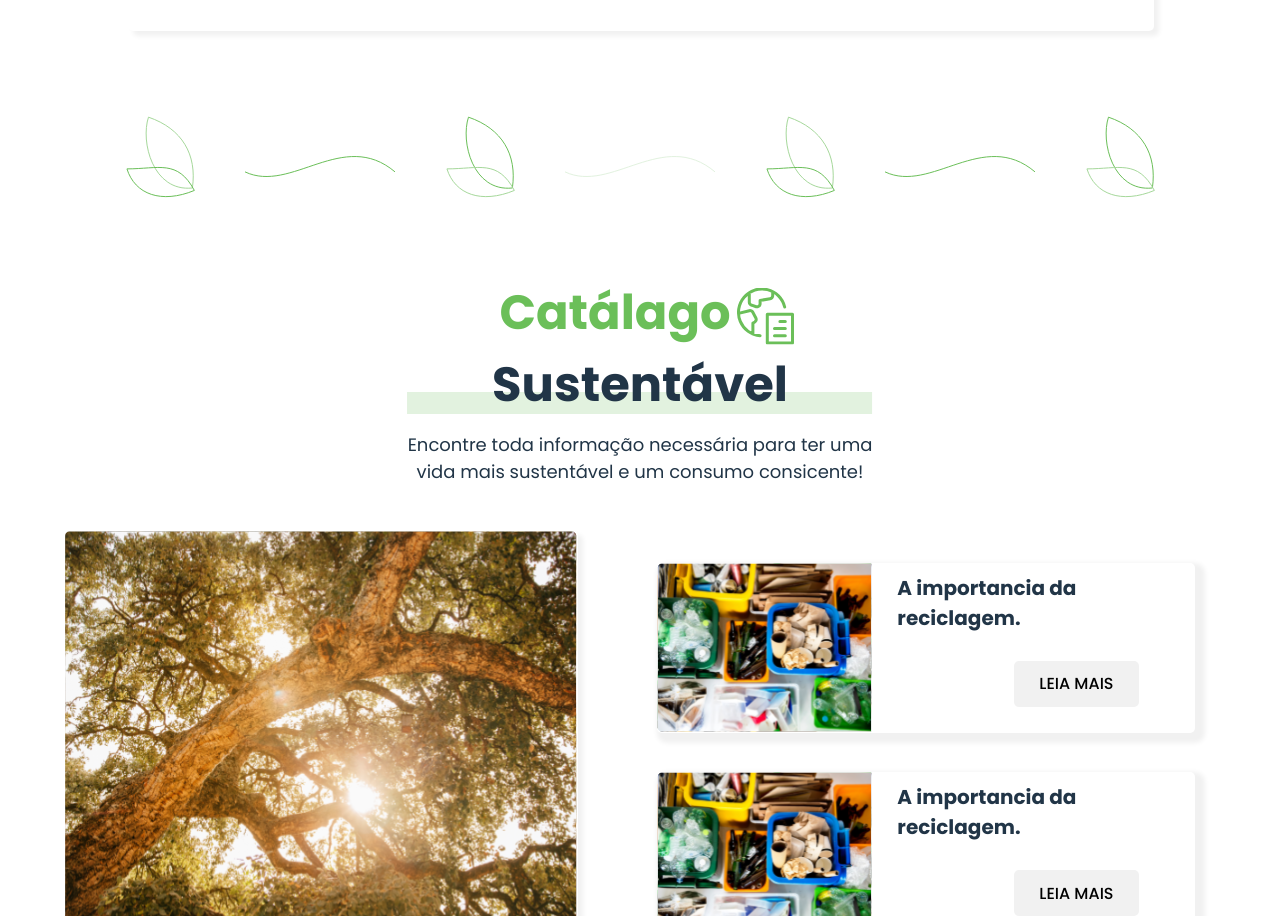
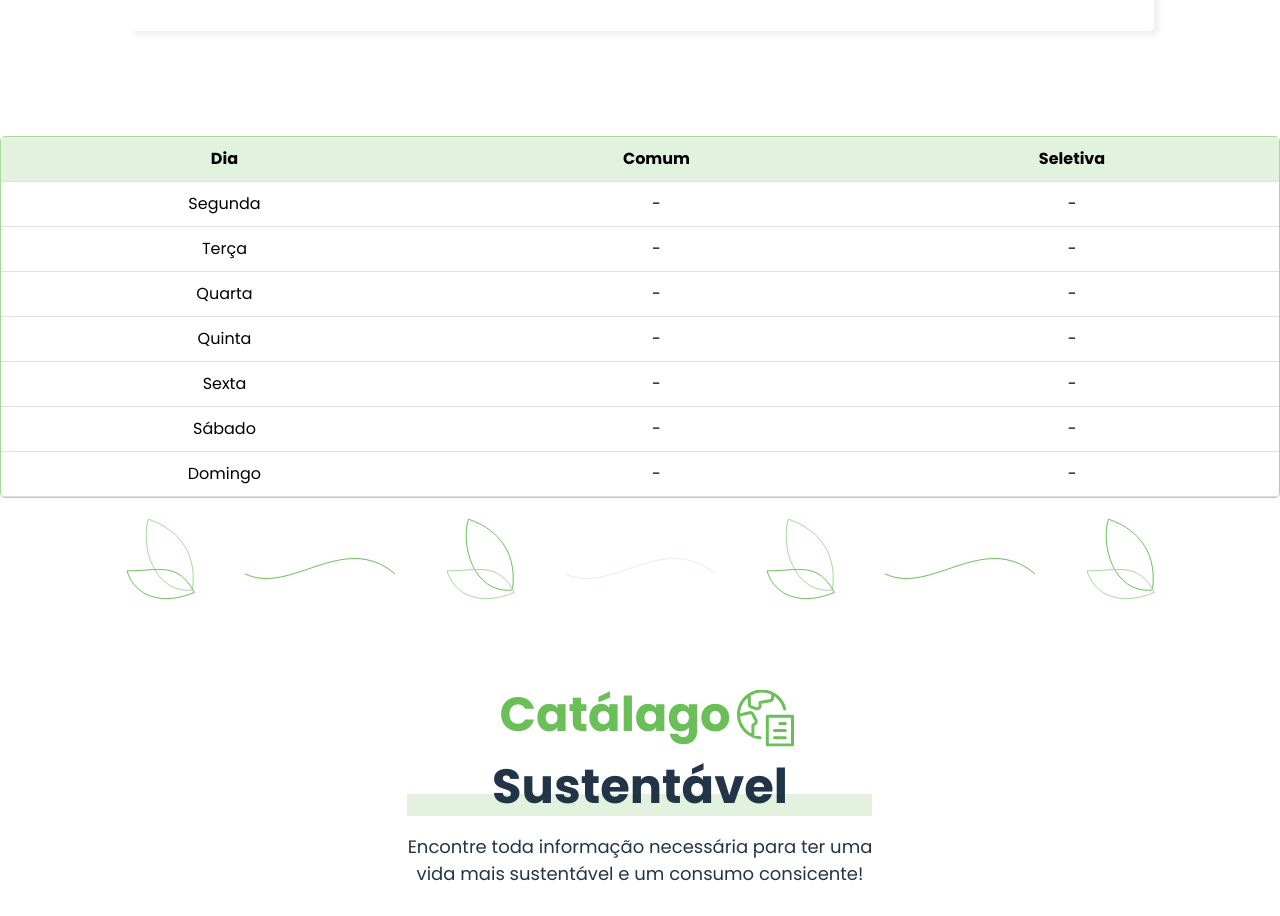
Before and after one commit to kamimarinn/EcoGuiaWEB, a React (Vite) app: page / in a window 1280 px wide. Shown: the part 2336-3252 px from the top of the page. Built offline with nearby package versions, Linux system fonts and the light colour scheme; grey boxes are pictures that could not be loaded.

Commit message:
adicionando função para ver os horários de coleta junto com o blob para adicionar imagem ao artigo

```diff
--- a/src/componentes/HorarioColeta/HorarioColeta.css
+++ b/src/componentes/HorarioColeta/HorarioColeta.css
@@ -349,6 +349,84 @@
    margin-left: 70px;
 }
 
+.tabela-container {
+  border: 0.5px solid #A6D89B;
+  border-radius: 5px;
+  margin-top: 20px;
+  width: 100%;
+}
+
+
+.table {
+  width: 100%;
+  border-collapse: collapse;
+}
+
+
+.table-header {
+  background-color: #E2F2DF;
+  padding: 10px 0;
+  border-bottom: 1px solid #E0E0E0;
+  border-radius: 5px;
+}
+
+.table-header-text {
+  text-align: center;
+  font-family: 'Poppins', sans-serif;
+  color: #000;
+  font-size: 16px;
+  padding: 10px;
+}
+
+
+.table-row {
+  border-bottom: 1px solid #E0E0E0;
+}
+
+.table-cell {
+  text-align: center;
+  font-family: 'Poppins', sans-serif;
+  color: #000;
+  font-size: 16px;
+  padding: 10px;
+}
+
+.loader {
+  border: 4px solid rgba(0, 0, 0, .1);
+  border-left-color: transparent;
+  border-radius: 50%;
+}
+
+.loader {
+  border: 4px solid rgba(0, 0, 0, .1);
+  border-left-color: transparent;
+  width: 36px;
+  height: 36px;
+}
+
+.loader {
+  border: 4px solid rgba(0, 0, 0, .1);
+  border-left-color: transparent;
+  width: 36px;
+  height: 36px;
+  animation: spin89345 1s linear infinite;
+}
+
+.horario{
+  display: flex;
+  align-items: center;
+  justify-content: space-around;
+}
+
+@keyframes spin89345 {
+  0% {
+    transform: rotate(0deg);
+  }
+
+  100% {
+    transform: rotate(360deg);
+  }
+}
 
 /* @media screen and (min-width: 1080px) and (max-width: 2400px) {
   .pai-container-artigo-dois{
--- a/src/componentes/HorarioColeta/HorarioColeta.jsx
+++ b/src/componentes/HorarioColeta/HorarioColeta.jsx
@@ -1,9 +1,25 @@
 import './HorarioColeta.css';
 import {Link} from "react-router-dom";
-
+import api from '../../services/api';
+import { useState } from 'react';
 
 
 function HorarioColeta() {
+
+    const [dados,setDados] = useState('')
+    const [cep,setCep]     = useState('')
+    const[loading,setLoading] = useState(false)
+    const getTime = async () => {
+        setLoading(true)
+        try{
+          const response = await api.post('/pickupTime',{cep})
+          setDados(response.data)
+          console.log(response.data)
+        }catch(erro){
+          console.log(erro)
+        }
+  setLoading(false)
+      }
     return (
         <div className='coleta-container'>
          <div className='horario-container'>
@@ -14,11 +30,41 @@ function HorarioColeta() {
                 <img src='/img/retangulo-hcoleta.svg' alt='retangulo-hcoleta' className='ret-coleta'/>
                 <p>Confira através do seu CEP, quais são os horários e datas que os caminhões<br /> de coleta padrão e coleta sustentável passam em sua rua!</p>
                 <div className='hc-botao'>
-                    <input type="number" id="input-id" className="form-input" placeholder="INSIRA O CEP" />
-                    <button className='btn-cep' type="button">BUSCAR</button>
-             </div >
-
-            </div>
+                    <input type="number" id="input-id" className="form-input" placeholder="INSIRA O CEP" onChange={(e) => setCep(e.target.value)} />
+                    <button className='btn-cep' type="button" onClick={() => getTime()}>BUSCAR</button>
+             </div>
+      </div>
+<div className='horario'>
+{loading?
+    <div class="loader"></div>
+    :
+    <div className="tabela-container">
+    {/* Cabeçalho da tabela */}
+    <table className="table">
+      <thead>
+        <tr className="table-header">
+          <th className="table-header-text">Dia</th>
+          <th className="table-header-text">Comum</th>
+          <th className="table-header-text">Seletiva</th>
+        </tr>
+      </thead>
+      <tbody>
+        {/* Linhas da tabela */}
+        {["Segunda", "Terça", "Quarta", "Quinta", "Sexta", "Sábado", "Domingo"].map((dia, index) => (
+          <tr key={index} className="table-row">
+            <td className="table-cell">{dia}</td>
+            <td className="table-cell">
+            {dados && dados[dia] ? dados[dia].domiciliar : '-'}
+            </td>
+            <td className="table-cell">
+            {dados && dados[dia] ? dados[dia].seletiva : '-'}
+            </td>
+          </tr>
+        ))}
+      </tbody>
+    </table>
+  </div>}
+</div>
             <div className='containerCatalogo'>
             <img src="/img/folhas.svg" alt="img-folhas" className='folhas' />
 
--- a/src/pages/PagEditIcon/PagEditIcon.jsx
+++ b/src/pages/PagEditIcon/PagEditIcon.jsx
@@ -35,11 +35,9 @@ const [id, setId] = useState('')
 
 
     const editAvatar = async () =>{
-    console.log(file)
     const formData = new FormData();
     formData.append('file',file);
     formData.append('ID_avatar',id);
-    console.log(id)
         try{
         const response = await api.put('/updateAvatar', formData,{
             headers:{
--- a/src/pages/telaAddArtigos/AddArtigos.jsx
+++ b/src/pages/telaAddArtigos/AddArtigos.jsx
@@ -1,11 +1,13 @@
 import "./AddArtigos.css";
+import { useRef } from "react";
 import { Link } from "react-router-dom";
 import { useState } from "react";
 import api from "../../services/api";
 
 function AddArtigos() {
     const [noticias, setNoticias] = useState([]);
-    const [currentNoticia, setCurrentNoticia] = useState({ title: "",category:"",description: "",image: "" ,reference:"" });
+    const [currentNoticia, setCurrentNoticia] = useState({ title: "",category:"",description: "",reference:"" });
+     const[image,setImage] = useState(null)
     const [editingIndex, setEditingIndex] = useState(null);
 
     const addNoticia = () => {
@@ -18,25 +20,42 @@ function AddArtigos() {
         } else {
             setNoticias([...noticias, currentNoticia]);
         }
-        setCurrentNoticia({ title: "", description: "", image: "" });
+        setCurrentNoticia({ title: "", description: ""});
     };
 
+
+    const imagRef = useRef();
+    const handlerImage = (e) => {
+        if(e.target.files[0]){
+            imagRef.current.src =URL.createObjectURL(e.target.files[0])
+            imagRef.current.style.display="block"
+        }
+        else{
+            imagRef.current.src = ''
+        }
+        setImage(e.target.files[0])
+    }
+
     const addNewNoticia = async () => {
-        try{
-         const response = await api.post('/createArticle',{
-           title:currentNoticia.title,
-           category:currentNoticia.category,
-           description:currentNoticia.description,
-           image:currentNoticia.image,
-           reference:currentNoticia.reference
-         })
-    alert(response.status)
-       }
-       catch(erro){
-        alert("Algo deu errado: " +erro)
-       }
+            const formData = new FormData();
+            formData.append('file', image);
+            formData.append('title', currentNoticia.title);
+            formData.append('category', currentNoticia.category);
+            formData.append('description', currentNoticia.description);
+            formData.append('reference', currentNoticia.reference);
 
-    }
+        try {
+            const response = await api.post('/createArticle', formData, {
+                headers: {
+                    'Accept': 'application/json',
+                    'Content-Type': 'multipart/form-data'
+            }
+        });
+            alert(response.status);
+        } catch (error) {
+            alert("Algo deu errado: " + (error.response.data.msg));
+        }
+    };
 
     const editNoticia = (index) => {
         setCurrentNoticia(noticias[index]);
@@ -78,12 +97,9 @@ function AddArtigos() {
 
 
                 <div className="container-info-crud">
-               <input
-                    type="description"
-                    placeholder="URL da Imagem"
-                    value={currentNoticia.image}
-                    onChange={(e) => setCurrentNoticia({ ...currentNoticia, image: e.target.value })}
+               <input  type="file" id="file-input" className="file-input"onChange={handlerImage}
                 />
+                <img  className="imagem"alt="preview" ref={imagRef}></img>
 
                 <button onClick={addNewNoticia}>{editingIndex !== null ? "Atualizar" : "Adicionar"}</button>
 
```
